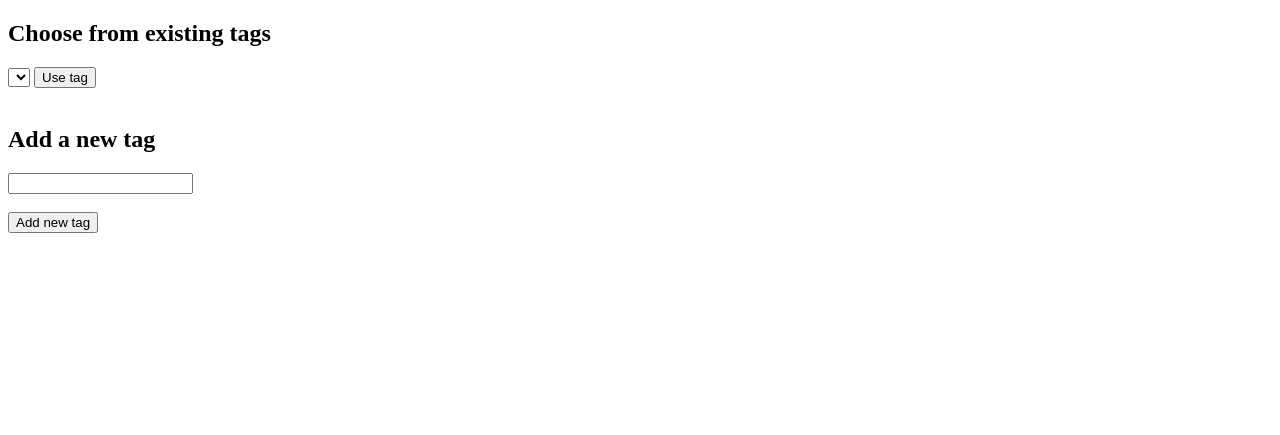
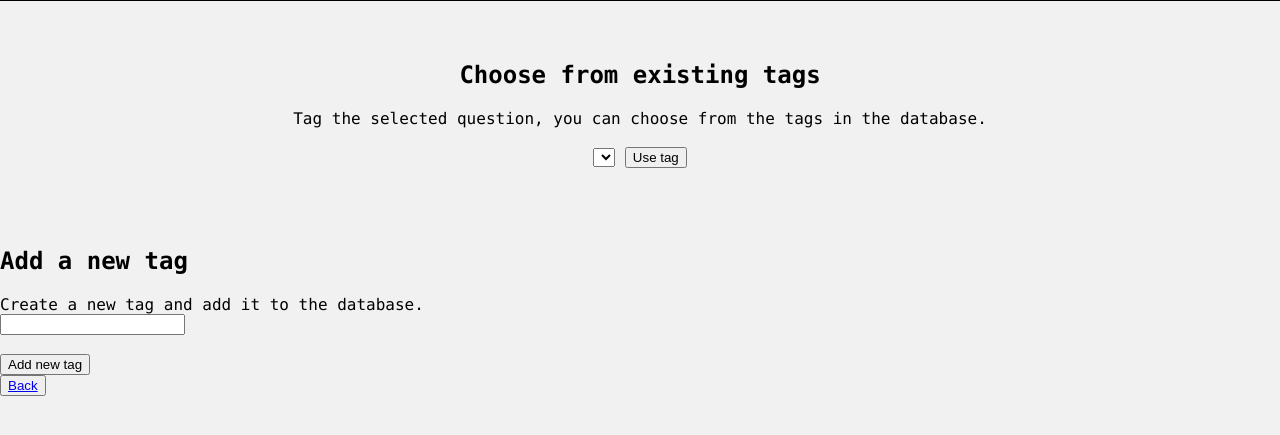
Before and after one commit to CozminM/Ask_Mate, a Flask app: template templates/add_tag.html in a window 1280 px wide. Shown: the top 435 px of the page. Run offline with Flask 2, Linux system fonts and the light colour scheme; the template is opened without the code that fills it, so the values that code supplies are empty; some libraries are stand-ins or nearby versions.

Commit message:
Added css styling

```diff
--- a/data_manager.py
+++ b/data_manager.py
@@ -46,7 +46,7 @@ def get_individual_question(cursor: RealDictCursor, used_id: int) -> list:
 
 
 @database_common.connection_handler
-def get_individual_answer(cursor: RealDictCursor, used_id: int) -> list:
+def get_answers(cursor: RealDictCursor, used_id: int) -> list:
     query = """
         SELECT id, submission_time, vote_number, question_id, message, image
         FROM answer
--- a/server.py
+++ b/server.py
@@ -27,7 +27,7 @@ def questions_page():
 @app.route('/question/<question_id>')
 def individual_q_and_a(question_id):
     question = data_manager.get_individual_question(question_id)
-    answer = data_manager.get_individual_answer(question_id)
+    answer = data_manager.get_answers(question_id)
     question_tags = data_manager.get_question_tags(question_id)
     comment = data_manager.get_individual_comment(question_id)
     data_manager.increase_view_count(question_id)
@@ -126,7 +126,7 @@ def add_new_tag(question_id):
                     tag_id = row.get('id')
             data_manager.insert_questions_tag(question_id, tag_id)
             return redirect(url_for('individual_q_and_a', question_id=question_id))
-    return render_template('add_tag.html', current_tags=current_tags)
+    return render_template('add_tag.html', current_tags=current_tags, question_id=question_id)
 
 
 @app.route('/question/<question_id>/tag/<tag_id>/delete')
--- /dev/null
+++ b/static/css/add_tag.css
@@ -0,0 +1,15 @@
+body{
+    background-color: #F1F1F1;
+    margin: 0;
+    font-family: "Lucida Console", "Courier New", monospace;
+}
+
+.choose-tag {
+    padding: 40px;
+    text-align: center;
+    border-top: 1px solid;
+}
+
+.add-tag {
+    text-align: justify;
+}
--- a/templates/add_tag.html
+++ b/templates/add_tag.html
@@ -3,9 +3,14 @@
 <head>
     <meta charset="UTF-8">
     <title>Add a new tag</title>
+    <link rel= "stylesheet" type= "text/css" href= "{{ url_for('static',filename='css/add_tag.css') }}">
 </head>
 <body>
+    <div class="choose-tag">
         <h2>Choose from existing tags</h2>
+        <span>Tag the selected question, you can choose from the tags in the database.</span>
+        <br>
+        <br>
         <form method="post" action="">
             <input type="hidden" name="building" value="caves">
             <select name="tag-select">
@@ -15,8 +20,11 @@
             </select>
             <button type="submit" value="submit" name="submit_button">Use tag</button>
         </form>
+    </div>
         <br>
+    <div class="add-tag">
         <h2>Add a new tag</h2>
+        <span>Create a new tag and add it to the database.</span>
         <form method="post" action="" name="user_form" enctype="multipart/form-data">
             <input type="hidden" name="building" value="casinos">
             <input  name="tag-name" required>
@@ -24,5 +32,9 @@
             <br>
             <button type="submit" value="submit" name="submit_button">Add new tag</button>
         </form>
+    </div>
+    <div class="button-container">
+        <button class="button" type="button"><a href="{{ url_for('individual_q_and_a', question_id=question_id) }}"> Back </a></button>
+    </div>
 </body>
 </html>
--- a/util.py
+++ b/util.py
@@ -3,6 +3,7 @@ import os
 import time
 import jinja2
 import data_manager
+
 
 def sort_data(data, sort_criteria, order):
     # if sort criteria is vote-number or view-count, the data gets so it can be sorted
```
Also changed, not shown: static/css/search.css (+61 -0 lines), templates/search_results.html (+11 -9 lines). Lines whose indentation alone changed are shown as unchanged.
